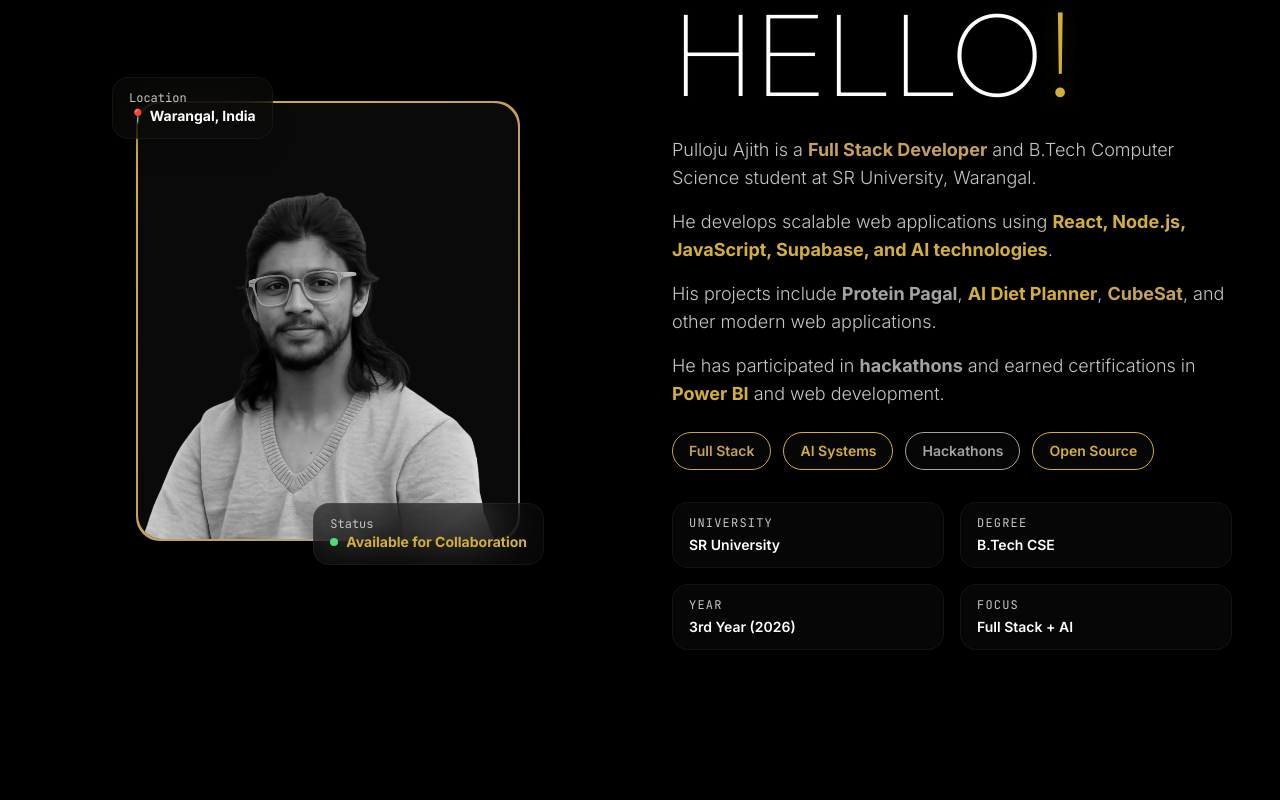
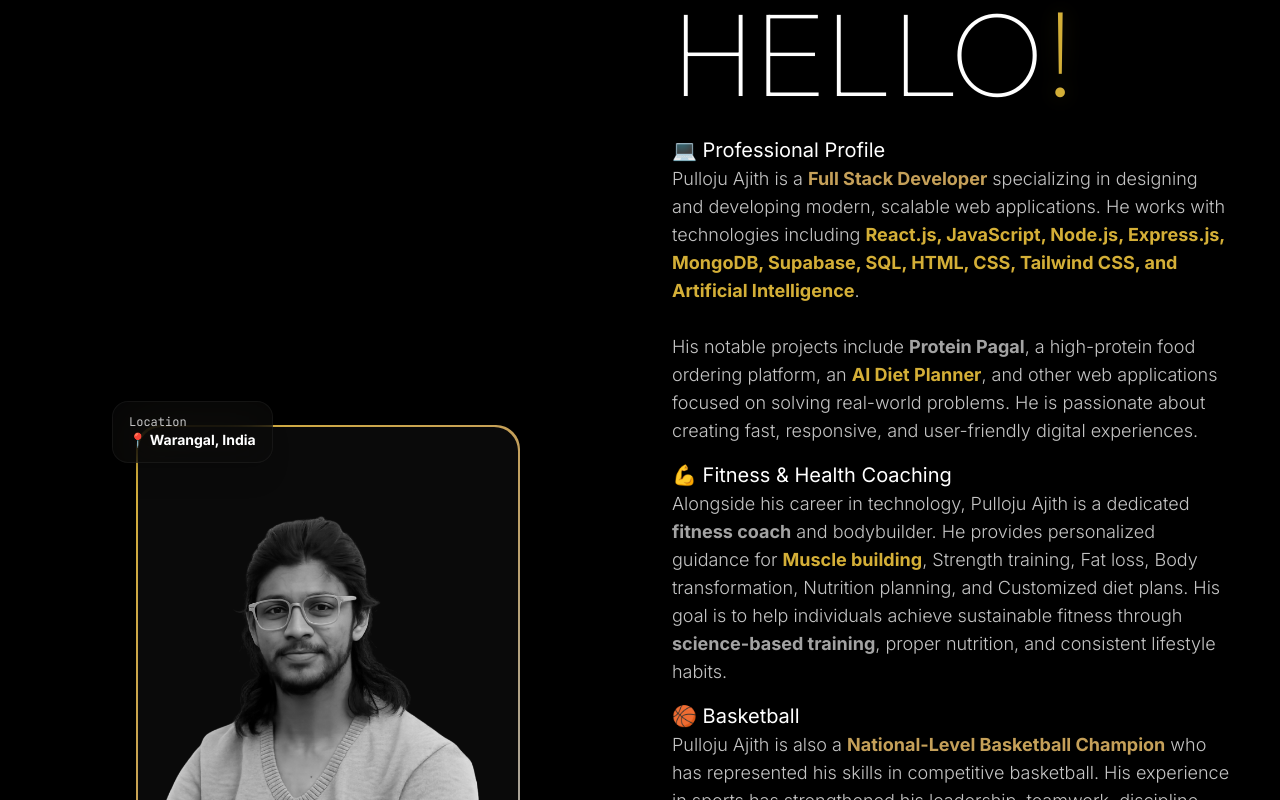
Before and after one commit to ajithpulloju/portfolio, a Next.js app: page / in a window 1280 px wide. Shown: the part 3400-4200 px from the top of the page. Built offline with nearby package versions, Linux system fonts and the light colour scheme; no server answers.

Commit message:
Update SEO and About Section with comprehensive bio

```diff
--- a/app/layout.tsx
+++ b/app/layout.tsx
@@ -5,31 +5,41 @@ import { CursorGlow } from "@/components/CursorGlow";
 import Navbar from "@/components/Navbar";
 
 export const metadata: Metadata = {
-  title: "Pulloju Ajith | Full Stack Developer | AI Enthusiast",
+  title: "Pulloju Ajith | Full Stack Developer & Fitness Coach",
   description:
-    "Official portfolio of Pulloju Ajith, a Full Stack Developer and CSE student at SR University specializing in React, Node.js, Next.js, and Artificial Intelligence.",
+    "Pulloju Ajith is a Full Stack Developer, Fitness Coach, and National-Level Basketball Champion from Warangal, India. Specializing in modern web applications, AI, and health coaching.",
   keywords: [
     "Pulloju Ajith",
-    "Full Stack Developer",
-    "Portfolio",
-    "React",
-    "Next.js",
-    "AI Enthusiast",
+    "Pulloju Ajith Portfolio",
+    "Pulloju Ajith Full Stack Developer",
+    "Pulloju Ajith Fitness Coach",
+    "Pulloju Ajith Bodybuilder",
+    "Pulloju Ajith Basketball Player",
+    "National Level Basketball Champion",
+    "Protein Pagal Founder",
+    "React Developer",
+    "Node.js Developer",
+    "AI Developer",
+    "Web Developer India",
+    "Fitness Trainer",
+    "Muscle Building Coach",
+    "Diet Planner",
+    "Health Coach",
     "SR University",
-    "Software Engineer",
+    "Warangal"
   ],
   authors: [{ name: "Pulloju Ajith" }],
   openGraph: {
-    title: "Pulloju Ajith | Full Stack Developer",
-    description: "Official portfolio of Pulloju Ajith. Building real-world applications, AI systems & scalable web solutions.",
+    title: "Pulloju Ajith | Full Stack Developer & Fitness Coach",
+    description: "Full Stack Developer, Fitness Coach, and National-Level Basketball Champion. Building innovative digital products and inspiring healthy lifestyles.",
     type: "website",
     url: "https://pullojuajithportfolio.vercel.app/",
     siteName: "Pulloju Ajith Portfolio",
   },
   twitter: {
     card: "summary_large_image",
-    title: "Pulloju Ajith | Full Stack Developer",
-    description: "Full Stack Developer and CSE student at SR University.",
+    title: "Pulloju Ajith | Developer & Coach",
+    description: "Full Stack Developer, Fitness Coach, and National-Level Basketball Champion from Warangal.",
   }
 };
 
@@ -38,8 +48,8 @@ const jsonLd = {
   "@type": "Person",
   name: "Pulloju Ajith",
   url: "https://pullojuajithportfolio.vercel.app/",
-  jobTitle: "Full Stack Developer",
-  description: "Full Stack Developer and B.Tech CSE Student at SR University building AI applications and scalable web solutions.",
+  jobTitle: ["Full Stack Developer", "Fitness Coach", "Athlete"],
+  description: "Pulloju Ajith is a Full Stack Developer, Fitness Coach, and National-Level Basketball Champion from Warangal, Telangana, India.",
   alumniOf: {
     "@type": "CollegeOrUniversity",
     name: "SR University",
--- a/components/AboutSection.tsx
+++ b/components/AboutSection.tsx
@@ -13,12 +13,13 @@ function highlightText(text: string) {
   let result = text;
   const highlights = [
     { key: "Full Stack Developer", color: "var(--accent-purple)" },
-    { key: "React, Node.js, JavaScript, Supabase, and AI technologies", color: "var(--accent-orange)" },
+    { key: "React.js, JavaScript, Node.js, Express.js, MongoDB, Supabase, SQL, HTML, CSS, Tailwind CSS, and Artificial Intelligence", color: "var(--accent-orange)" },
     { key: "Protein Pagal", color: "var(--accent-blue)" },
     { key: "AI Diet Planner", color: "var(--accent-orange)" },
-    { key: "CubeSat", color: "var(--accent-purple)" },
-    { key: "hackathons", color: "var(--accent-blue)" },
-    { key: "Power BI", color: "var(--accent-orange)" },
+    { key: "fitness coach", color: "var(--accent-blue)" },
+    { key: "National-Level Basketball Champion", color: "var(--accent-purple)" },
+    { key: "Muscle building", color: "var(--accent-orange)" },
+    { key: "science-based training", color: "var(--accent-blue)" },
   ];
 
   return highlights.reduce((acc, h) => {
@@ -42,10 +43,10 @@ const itemVariants = {
 
 export default function AboutSection() {
   const paragraphs = [
-    "Pulloju Ajith is a Full Stack Developer and B.Tech Computer Science student at SR University, Warangal.",
-    "He develops scalable web applications using React, Node.js, JavaScript, Supabase, and AI technologies.",
-    "His projects include Protein Pagal, AI Diet Planner, CubeSat, and other modern web applications.",
-    "He has participated in hackathons and earned certifications in Power BI and web development."
+    "<strong class='text-[var(--text)] text-xl'>💻 Professional Profile</strong><br />Pulloju Ajith is a Full Stack Developer specializing in designing and developing modern, scalable web applications. He works with technologies including React.js, JavaScript, Node.js, Express.js, MongoDB, Supabase, SQL, HTML, CSS, Tailwind CSS, and Artificial Intelligence.<br /><br />His notable projects include Protein Pagal, a high-protein food ordering platform, an AI Diet Planner, and other web applications focused on solving real-world problems. He is passionate about creating fast, responsive, and user-friendly digital experiences.",
+    "<strong class='text-[var(--text)] text-xl'>💪 Fitness & Health Coaching</strong><br />Alongside his career in technology, Pulloju Ajith is a dedicated fitness coach and bodybuilder. He provides personalized guidance for Muscle building, Strength training, Fat loss, Body transformation, Nutrition planning, and Customized diet plans. His goal is to help individuals achieve sustainable fitness through science-based training, proper nutrition, and consistent lifestyle habits.",
+    "<strong class='text-[var(--text)] text-xl'>🏀 Basketball</strong><br />Pulloju Ajith is also a National-Level Basketball Champion who has represented his skills in competitive basketball. His experience in sports has strengthened his leadership, teamwork, discipline, mental resilience, and decision-making abilities—qualities that he also applies in software development and coaching.",
+    "<strong class='text-[var(--text)] text-xl'>🎯 Mission</strong><br />Pulloju Ajith believes in combining technology, fitness, and discipline to create a positive impact. His mission is to build innovative digital products, help people improve their health and fitness, and inspire others to pursue continuous growth in both their professional and personal lives."
   ];
 
   return (
```
